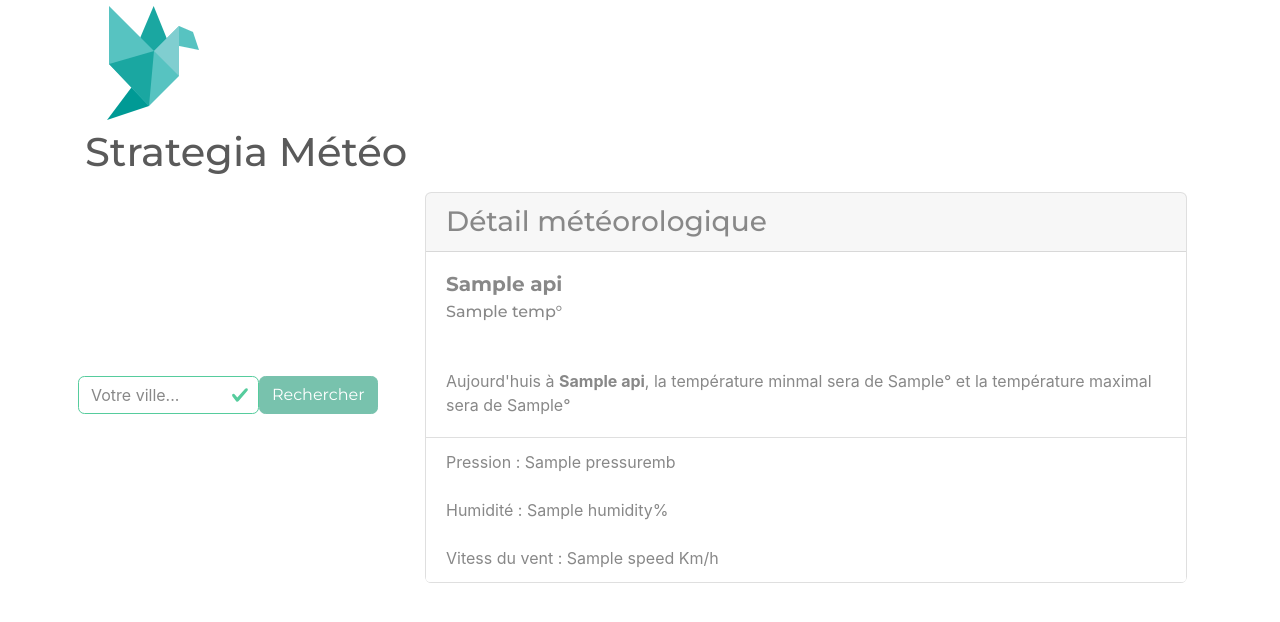
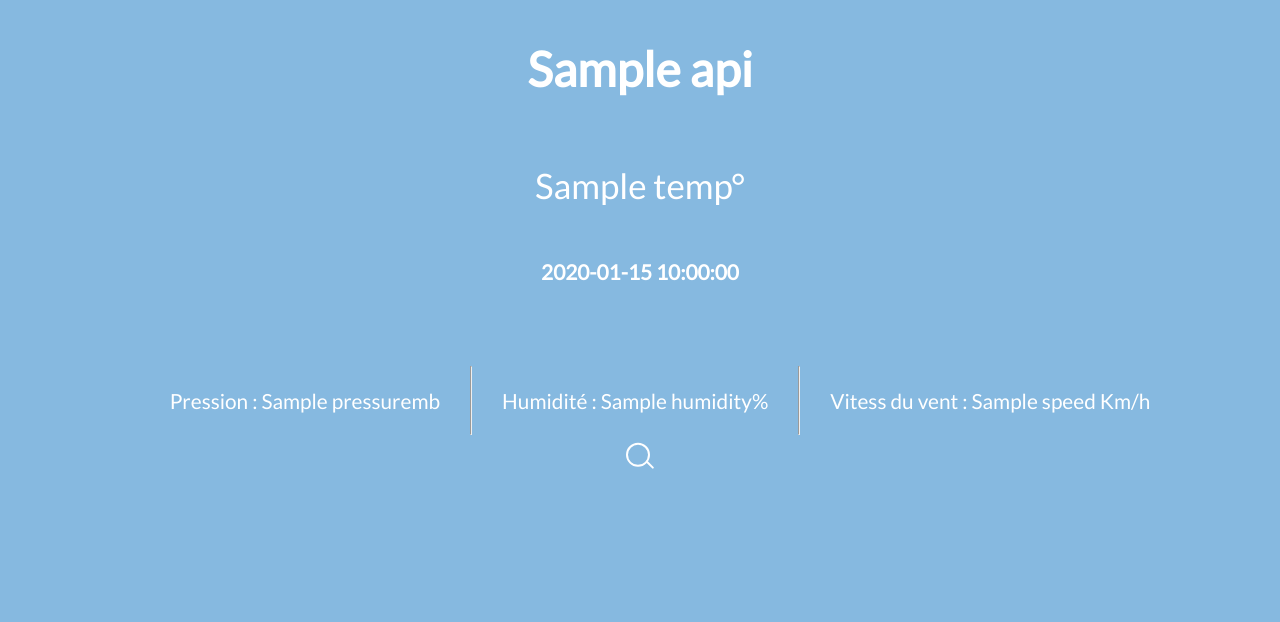
Before and after one commit to DimitriKft/exo_sf, a Symfony app: template templates/weather/index.html.twig in a window 1280 px wide. Shown: the top 622 px of the page. Run offline with Twig, Linux system fonts and the light colour scheme; the template is opened without the code that fills it: most values are stand-ins (such as "Sample title", 1, 10 or a date in 2020); some libraries are stand-ins or nearby versions.

Commit message:
update css général and add date

```diff
--- a/public/css/style.css
+++ b/public/css/style.css
@@ -1,50 +1,95 @@
-.imgs
+/*Global*/
+body
 {
-  clip-path: circle(30%);
-  width: 300px;
-  height: 300px;
-  border-radius: 3%;
-  box-shadow: 5px 5px 5px #26b19e;
+  background: #86b9e0;
 }
 
-/* html { box-sizing: border-box; }
-html *,
-html *:before,
-html *:after { box-sizing: inherit; }
+.content
+{
+  display: flex;
+  justify-content: center;
+  align-items: center;
+  flex-direction: column;
+}
 
-body {
-  max-width: 42em;
-  padding: 2em;
-  margin: 0 auto;
-  color: #0C5585;
-  font-family: 'Roboto', sans-serif;
-  text-align: center;
-  background-color: currentColor;
-} */
+/*Input*/
+.inputSearch
+{
+  margin-top: 10%;
+  padding: 10px;
+  border-radius:15px;
+  border:0;
+  box-shadow:2px 2px 5px
+}
 
-/* h1 {
-  margin-bottom: 1.375em;
-  color: #fff;
-  font-weight: 100;
-  font-size: 2em;
-  text-transform: uppercase;
+
+h1, h2, p, li
+{
+  color: #ffffff;
+  font-size: 1.30em;
+  font-family: 'Lato', sans-serif;
 }
-p, */
-a {
-  color: rgba(255,255,255,0.3);
-  font-size: small;
+h1
+{
+  font-size: 3em;
 }
-p { margin: 1.375rem 0; }
 
-.icon {
+.temp
+{
+  font-size: 35px;
+}
+
+ul
+{
+  display: flex;
+  flex-direction: row;
+}
+
+li
+{
+  padding: 30px;
+  list-style: none;
+}
+
+
+/*Buton*/
+button
+{
+  background: #fff;
+  margin-top: 10%;
+  padding: 10px;
+  border-radius:15px;
+  border:0;
+  box-shadow:2px 2px 5px
+}
+
+
+
+
+/*Texte H1,H2, P ect...*/
+.blockText
+{
+  display: flex;
+  flex-direction: column !important;
+  align-items: center;
+}
+
+
+
+
+
+/*Icon weather*/
+.icon
+{
   position: relative;
   display: inline-block;
   width: 12em;
   height: 10em;
-  font-size: 1em; /* control icon size here */
+  font-size: 1em;
 }
 
-.cloud {
+.cloud
+{
   position: absolute;
   z-index: 1;
   top: 50%;
@@ -62,8 +107,8 @@ p { margin: 1.375rem 0; }
     2.0625em 0.9375em 0 -0.5625em #fff;
 }
 
-
-.cloud:after {
+.cloud:after
+{
   content: '';
   position: absolute;
   bottom: 0;
@@ -76,7 +121,8 @@ p { margin: 1.375rem 0; }
 }
 
 
-.cloud:nth-child(2) {
+.cloud:nth-child(2)
+{
   z-index: 0;
   background: #fff;
   box-shadow:
@@ -90,7 +136,8 @@ p { margin: 1.375rem 0; }
   animation: cloud 5s linear infinite;
 }
 
-.cloud:nth-child(3) {
+.cloud:nth-child(3)
+{
   z-index: 0;
   background: #fff;
   box-shadow:
@@ -104,14 +151,12 @@ p { margin: 1.375rem 0; }
   animation: cloud 5s linear infinite;
 }
 
-
-
-
 .cloud:nth-child(2):after { background: #fff; }
 .cloud:nth-child(2):after { background: #fff; }
 /* CLOUD3 */
 
-.cloud3 {
+.cloud3
+{
   position: absolute;
   z-index: 1;
   top: 60%;
@@ -129,7 +174,8 @@ p { margin: 1.375rem 0; }
     2.0625em 0.9375em 0 -0.5625em #fff;
 }
 
-.cloud3:after {
+.cloud3:after
+{
   content: '';
   position: absolute;
   bottom: 0;
@@ -141,7 +187,8 @@ p { margin: 1.375rem 0; }
   box-shadow: 0 0.4375em 0 -0.0625em #fff;
 }
 
-.cloud3:nth-child(2) {
+.cloud3:nth-child(2)
+{
   z-index: 0;
   background: #fff;
   box-shadow:
@@ -155,14 +202,13 @@ p { margin: 1.375rem 0; }
   animation: cloud 9s linear infinite;
 }
 
-
-
 .cloud3:nth-child(2):after { background: #fff; }
 
 /* FIN CLOUD3 */
 
 /* CLOUD4 */
-.cloud4 {
+.cloud4
+{
   position: absolute;
   z-index: 1;
   top: 60%;
@@ -180,8 +226,8 @@ p { margin: 1.375rem 0; }
     2.0625em 0.9375em 0 -0.5625em #898989;
 }
 
-
-.cloud4:after {
+.cloud4:after
+{
   content: '';
   position: absolute;
   bottom: 0;
@@ -194,7 +240,8 @@ p { margin: 1.375rem 0; }
 }
 
 
-.cloud4:nth-child(2) {
+.cloud4:nth-child(2)
+{
   z-index: 0;
   background: #898989;
   box-shadow:
@@ -208,16 +255,13 @@ p { margin: 1.375rem 0; }
   animation: cloud4 7s linear infinite;
 }
 
-
-
-
-
 .cloud4:nth-child(2):after { background: #898989; }
 .cloud4:nth-child(2):after { background: #898989; }
 
 /* FIN CLOUD4 */
 
-.sun {
+.sun
+{
   position: absolute;
   top: 50%;
   left: 50%;
@@ -230,7 +274,8 @@ p { margin: 1.375rem 0; }
   animation: spin 12s infinite linear;
 }
 
-.sun2 {
+.sun2
+{
   position: absolute;
   top: 40%;
   left: 70%;
@@ -242,7 +287,9 @@ p { margin: 1.375rem 0; }
   box-shadow: 0 0 0 0.375em ;
   animation: spin 12s infinite linear;
 }
-.rays {
+
+.rays
+{
   position: absolute;
   top: -2em;
   left: 50%;
@@ -254,7 +301,9 @@ p { margin: 1.375rem 0; }
   border-radius: 0.25em;
   box-shadow: 0 5.375em #FFA600;
 }
-.rays2 {
+
+.rays2
+{
   position: absolute;
   top: -2em;
   left: 50%;
@@ -266,8 +315,10 @@ p { margin: 1.375rem 0; }
   border-radius: 0.25em;
   box-shadow: 0 5.375em #FFA600;
 }
+
 .rays2:before,
-.rays2:after {
+.rays2:after
+{
   content: '';
   position: absolute;
   top: 0em;
@@ -281,11 +332,15 @@ p { margin: 1.375rem 0; }
   border-radius: 0.25em;
   box-shadow: 0 5.375em #FFA600;
 }
-.rays2:before {
+
+.rays2:before
+{
   transform: rotate(120deg);
 }
+
 .rays:before,
-.rays:after {
+.rays:after
+{
   content: '';
   position: absolute;
   top: 0em;
@@ -299,16 +354,21 @@ p { margin: 1.375rem 0; }
   border-radius: 0.25em;
   box-shadow: 0 5.375em #FFA600;
 }
-.rays:before {
+
+.rays:before
+{
   transform: rotate(120deg);
 }
-.cloud + .sun {
+
+.cloud + .sun
+{
   margin: -2em 1em;
 }
 
 .rain,
 .lightning,
-.snow {
+.snow
+{
   position: absolute;
   z-index: 2;
   top: 50%;
@@ -318,7 +378,9 @@ p { margin: 1.375rem 0; }
   margin: 0.375em 0 0 -2em;
   background: currentColor;
 }
-.rainbig{
+
+.rainbig
+{
   position: absolute;
   z-index: 2;
   top: 50%;
@@ -328,7 +390,9 @@ p { margin: 1.375rem 0; }
   margin: 0.375em 0 0 -2em;
   background: currentColor;
 }
-.rain:after {
+
+.rain:after
+{
   content: '';
   position: absolute;
   z-index: 2;
@@ -346,7 +410,9 @@ p { margin: 1.375rem 0; }
   transform: rotate(-28deg);
   animation: rain 3s linear infinite;
 }
-.rainbig:after {
+
+.rainbig:after
+{
   content: '';
   position: absolute;
   z-index: 2;
@@ -367,7 +433,8 @@ p { margin: 1.375rem 0; }
 
 /* RAIN3 */
 
-.rain3 {
+.rain3
+{
   position: absolute;
   z-index: 2;
   top: 50%;
@@ -378,7 +445,8 @@ p { margin: 1.375rem 0; }
   background: rgba(255,255,255,0.0);
 }
 
-.rain3:after {
+.rain3:after
+{
   content: '';
   position: absolute;
   z-index: 2;
@@ -401,7 +469,8 @@ p { margin: 1.375rem 0; }
 
 /* FIN RAIN3 */
 
-.bolt {
+.bolt
+{
   position: absolute;
   top: 50%;
   left: 50%;
@@ -410,7 +479,9 @@ p { margin: 1.375rem 0; }
   opacity: 0.9;
   animation: lightning 1s linear infinite;
 }
-.bolt:nth-child(2) {
+
+.bolt:nth-child(2)
+{
   width: 0.5em;
   height: 0.25em;
   margin: -1.75em 0 0 -1.875em;
@@ -418,8 +489,10 @@ p { margin: 1.375rem 0; }
   opacity: 0.2;
   animation: lightning 1.5s linear infinite;
 }
+
 .bolt:before,
-.bolt:after {
+.bolt:after
+{
   content: '';
   position: absolute;
   z-index: 2;
@@ -432,7 +505,9 @@ p { margin: 1.375rem 0; }
   border-left: 0.5em solid transparent;
   transform: skewX(-10deg);
 }
-.bolt:after {
+
+.bolt:after
+{
   margin: -0.25em 0 0 -0.25em;
   border-top: 0.75em solid;
   border-right: 0.5em solid transparent;
@@ -440,14 +515,18 @@ p { margin: 1.375rem 0; }
   border-left: 0.75em solid;
   transform: skewX(-10deg);
 }
-.bolt:nth-child(2):before {
+
+.bolt:nth-child(2):before
+{
   margin: -0.75em 0 0 -0.5em;
   border-top: 0.625em solid transparent;
   border-right: 0.375em solid;
   border-bottom: 0.375em solid;
   border-left: 0.25em solid transparent;
 }
-.bolt:nth-child(2):after {
+
+.bolt:nth-child(2):after
+{
   margin: -0.125em 0 0 -0.125em;
   border-top: 0.375em solid;
   border-right: 0.25em solid transparent;
@@ -456,7 +535,8 @@ p { margin: 1.375rem 0; }
 }
 
 .flake:before,
-.flake:after {
+.flake:after
+{
   content: '\2744';
   position: absolute;
   top: 50%;
@@ -467,33 +547,40 @@ p { margin: 1.375rem 0; }
   opacity: 0.9;
   animation: spin 8s linear infinite reverse;
 }
-.flake:after {
+
+.flake:after
+{
   margin: 0.125em 0 0 -1em;
   font-size: 1.5em;
   opacity: 0.9;
   animation: spin 14s linear infinite;
 }
-.flake:nth-child(2):before {
+
+.flake:nth-child(2):before
+{
   margin: -0.5em 0 0 0.25em;
   font-size: 1.25em;
   opacity: 0.9;
   animation: spin 10s linear infinite;
 }
-.flake:nth-child(2):after {
+
+.flake:nth-child(2):after
+{
   margin: 0.375em 0 0 0.125em;
   font-size: 2em;
   opacity: 0.9;
   animation: spin 16s linear infinite reverse;
 }
 
-
 /* Animations */
 
-@keyframes spin {
+@keyframes spin
+{
   100% { transform: rotate(360deg); }
 }
 
-@keyframes cloud {
+@keyframes cloud
+{
   0% { opacity: 0; }
   50% { opacity: 0.8; }
   100% {
@@ -502,7 +589,8 @@ p { margin: 1.375rem 0; }
   }
 }
 
-@keyframes cloud4 {
+@keyframes cloud4
+{
   0% { opacity: 1; }
   50% { opacity: 0.8; }
   100% {
@@ -512,7 +600,8 @@ p { margin: 1.375rem 0; }
 }
 
 
-@keyframes rain {
+@keyframes rain
+{
   0% {
     background: #0cf;
     box-shadow:
@@ -541,7 +630,8 @@ p { margin: 1.375rem 0; }
   }
 }
 
-@keyframes rain3 {
+@keyframes rain3
+{
   0% {
     background: #0547A5;
     box-shadow:
@@ -570,7 +660,8 @@ p { margin: 1.375rem 0; }
   }
 }
 
-@keyframes rainbig {
+@keyframes rainbig
+{
   0% {
     background: #0cf;
     box-shadow:
@@ -599,7 +690,8 @@ p { margin: 1.375rem 0; }
   }
 }
 
-@keyframes lightning {
+@keyframes lightning
+{
   45% {
     color: #FFC300;
     background: #fff;
@@ -616,3 +708,96 @@ p { margin: 1.375rem 0; }
     opacity: 0.9;
   }
 }
+
+
+
+
+
+
+
+
+
+
+
+
+/* html, body {
+  background-color: #7ec833;
+  height: 100%;
+  width: 100%;
+  margin: 0;
+  padding: 0;
+} */
+.search-bar {
+  height: auto;
+  width: auto;
+  position: absolute;
+  display: inline-block;
+  /* top: 50%; */
+  left: 50%;
+  transform: translate(-50%, -50%);
+  box-sizing: border-box;
+}
+.search-bar input {
+  height: 44px;
+  width: 44px;
+  padding: 10px 20px;
+  box-sizing: border-box;
+  font-size: 18px;
+  border: 2px solid transparent;
+  border-radius: 44px;
+  cursor: pointer;
+  background-color: transparent;
+  transition: all 0.5s ease-out;
+  color: transparent;
+}
+.search-bar input::placeholder {
+  color: transparent;
+}
+.search-bar input:invalid {
+  box-shadow: none;
+}
+.search-bar input:hover {
+  border: 2px solid #fff;
+  box-shadow: 0 0 2px 2px #eee;
+}
+.search-bar input:focus, .search-bar input:valid {
+  width: 300px;
+  border: 2px solid #ccc;
+  outline: none;
+  cursor: auto;
+  background-color: #fff;
+  color: #000;
+}
+.search-bar input:focus::placeholder, .search-bar input:valid::placeholder {
+  color: #999;
+}
+.search-bar input:focus + .search-icon, .search-bar input:valid + .search-icon {
+  z-index: 0;
+  border-color: #ccc;
+  right: 20px;
+}
+.search-bar input:focus + .search-icon:after, .search-bar input:valid + .search-icon:after {
+  background-color: #ccc;
+}
+.search-icon {
+  display: inline-block;
+  height: 20px;
+  width: 20px;
+  border-radius: 50%;
+  border: 2px solid #fff;
+  position: absolute;
+  right: 12px;
+  top: 8px;
+  z-index: -1;
+}
+.search-icon:after {
+  content: '';
+  position: absolute;
+  top: 19.07px;
+  left: 17.07px;
+  transform: rotate(45deg);
+  height: 2px;
+  width: 10px;
+  background-color: #fff;
+  border-radius: 10px;
+}
--- a/src/Controller/WeatherController.php
+++ b/src/Controller/WeatherController.php
@@ -27,8 +27,10 @@ class WeatherController extends AbstractController
     public function index(WeatherService $weather, Request $request, DecoderInterface $decode)
     {
         $api = $weather->getApi( $request);
+        $date = date("d/m/Y");
         return $this->render('weather/index.html.twig',[
             'api' => $api,
+            'date' => $date
         ]);
     }
 
@@ -38,8 +40,10 @@ class WeatherController extends AbstractController
     public function error(WeatherService $weather, Request $request, DecoderInterface $decode)
     {
         $api = $weather->getApi( $request);
+        $date = date("Y/m/d");
         return $this->render('weather/error.html.twig',[
-            'api' => 'test'
+            'api' => 'test',
+
         ]);
     }
 
--- a/templates/base.html.twig
+++ b/templates/base.html.twig
@@ -4,16 +4,15 @@
         <meta charset="UTF-8">
         <title>{% block title %}Welcome!{% endblock %}</title>
         <link rel="stylesheet" href="{{ asset('css/style.css') }}">
-        <link rel="stylesheet" href="https://stackpath.bootstrapcdn.com/bootstrap/4.3.1/css/bootstrap.min.css" integrity="sha384-ggOyR0iXCbMQv3Xipma34MD+dH/1fQ784/j6cY/iJTQUOhcWr7x9JvoRxT2MZw1T" crossorigin="anonymous">
-        <link rel="stylesheet" href="https://bootswatch.com/4/minty/bootstrap.min.css">
+        {# <link href="https://fonts.googleapis.com/css2?family=Lato:wght@900&display=swap" rel="stylesheet"> #}
+        <link href="https://fonts.googleapis.com/css2?family=Lato&display=swap" rel="stylesheet">
+
         {% block stylesheets %}{% endblock %}
     </head>
     <body>
         {% block body %}{% endblock %}
         {% block javascripts %}
-        <script src="https://code.jquery.com/jquery-3.3.1.slim.min.js" integrity="sha384-q8i/X+965DzO0rT7abK41JStQIAqVgRVzpbzo5smXKp4YfRvH+8abtTE1Pi6jizo" crossorigin="anonymous"></script>
-        <script src="https://cdnjs.cloudflare.com/ajax/libs/popper.js/1.14.7/umd/popper.min.js" integrity="sha384-UO2eT0CpHqdSJQ6hJty5KVphtPhzWj9WO1clHTMGa3JDZwrnQq4sF86dIHNDz0W1" crossorigin="anonymous"></script>
-        <script src="https://stackpath.bootstrapcdn.com/bootstrap/4.3.1/js/bootstrap.min.js" integrity="sha384-JjSmVgyd0p3pXB1rRibZUAYoIIy6OrQ6VrjIEaFf/nJGzIxFDsf4x0xIM+B07jRM" crossorigin="anonymous"></script>
+        <script src="{{ asset('js/app.js') }}"></script>
         {% endblock %}
     </body>
 </html>
--- a/templates/weather/index.html.twig
+++ b/templates/weather/index.html.twig
@@ -5,7 +5,102 @@
 {% endblock %}
 
 {% block body %}
-<div class="container">
+
+<div class="content">
+
+
+
+
+
+
+
+    <div class="blockText">
+      <h1>{{ api.name }}</h1>
+      <p class="temp">{{ api.main.temp }}°</p>
+      <h2> {{ date }}</h2>
+      {% if api.weather[0].description == "ciel dégagé" %}
+      <div class="icon sunny">
+        <div class="sun">
+          <div class="rays"></div>
+        </div>
+      </div>
+    {% elseif api.weather[0].description == "peu nuageux" %}
+      <div class="icon sunny">
+        <div class="sun">
+          <div class="rays"></div>
+          </div>
+        <div class="cloud3"></div>
+      </div>
+      {% elseif api.weather[0].description == "nuageux" or api.weather[0].description == "partiellement nuageux" %}
+      <div class="icon partly cloudy">
+        <div class="cloud"></div>
+        <div class="cloud"></div>
+        <div class="sun">
+          <div class="rays"></div>
+        </div>
+      </div>
+      {% elseif api.weather[0].description == "couvert" or api.weather[0].description == "brume" %}
+      <div class="icon cloudy">
+          <div class="cloud"></div>
+          <div class="cloud"></div>
+      </div>
+      {% elseif api.weather[0].description == "fumée" or api.weather[0].description == "brume sèche" %}
+      <div class="icon big rainy">
+          <div class="cloud"></div>
+          <div class="cloud"></div>
+          <div class="rainbig"></div>
+      </div>
+      {% elseif api.weather[0].description == "légère pluie"  or api.weather[0].description == "averses de pluie" or api.weather[0].description == "pluie modérée" %}
+      <div class="icon big rainy">
+        <div class="rain3"></div>
+      </div>
+      {% endif %}
+
+      <p class="">{{  api.weather[0].description  |capitalize }}</p>
+
+      <ul class="list-group list-group-flush">
+          <li class="list-group-item">Pression : {{ api.main.pressure }}mb</li>
+          <hr>
+          <li class="list-group-item">Humidité : {{ api.main.humidity }}%</li>
+          <hr>
+          <li class="list-group-item">Vitess du vent : {{ api.wind.speed }} Km/h</li>
+        </ul>
+
+{#
+      <form action={{ path('weather')}} method=post class="row">
+          <input class="inputSearch"  id="search_city" name="search_city" type="search"  placeholder="Votre ville...">
+          <button class="view-pass" onClick="showPass()">
+            <img src="{{ asset('image/search.png') }}" alt="">
+          </button>
+      </form> #}
+
+
+      <form action={{ path('weather')}} method=post>
+          <div class="search-bar">
+              <input class="inputSearch"  id="search_city" name="search_city" type="text" required placeholder="Votre ville...">
+              <div class="search-icon"></div>
+            </div>
+
+          {# <button class="view-pass" onClick="showPass()">
+            <img src="{{ asset('image/search.png') }}" alt="">
+          </button> #}
+      </form>
+
+
+
+
+</div>
+
+
+
+
+
+{#
+
+  </div> #}
+
+
+{# <div class="container">
 
     <div>
         <a href="https://strategia.io/"><img src="{{ asset('image/origami.png') }}" alt=""></a>
@@ -55,7 +150,7 @@
                   <div class="cloud"></div>
                   <div class="rainbig"></div>
               </div>
-              {% elseif api.weather[0].description == "légère pluie" %}
+              {% elseif api.weather[0].description == "légère pluie"  or api.weather[0].description == "averses de pluie" %}
               <div class="icon averses possibles">
                   <div class="sun">
                     <div class="rays"></div>
@@ -79,9 +174,7 @@
           </ul>
         </div>
     </div>
-</div>
-
-
+</div> #}
 
 
 {% endblock %}
```
Also changed, not shown: public/app.js (deleted), public/image/search.png (added), public/image/weather.png (added), public/image/weatherMan.png (added), public/js/app.js (added).
